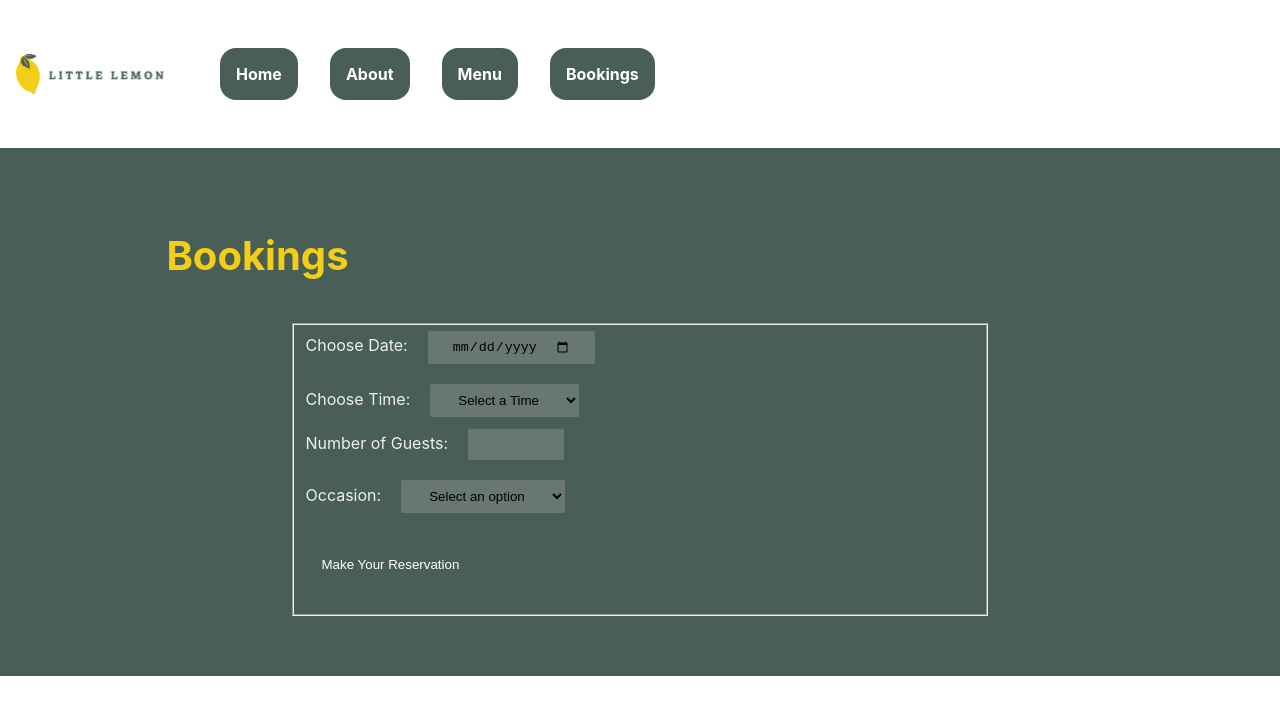
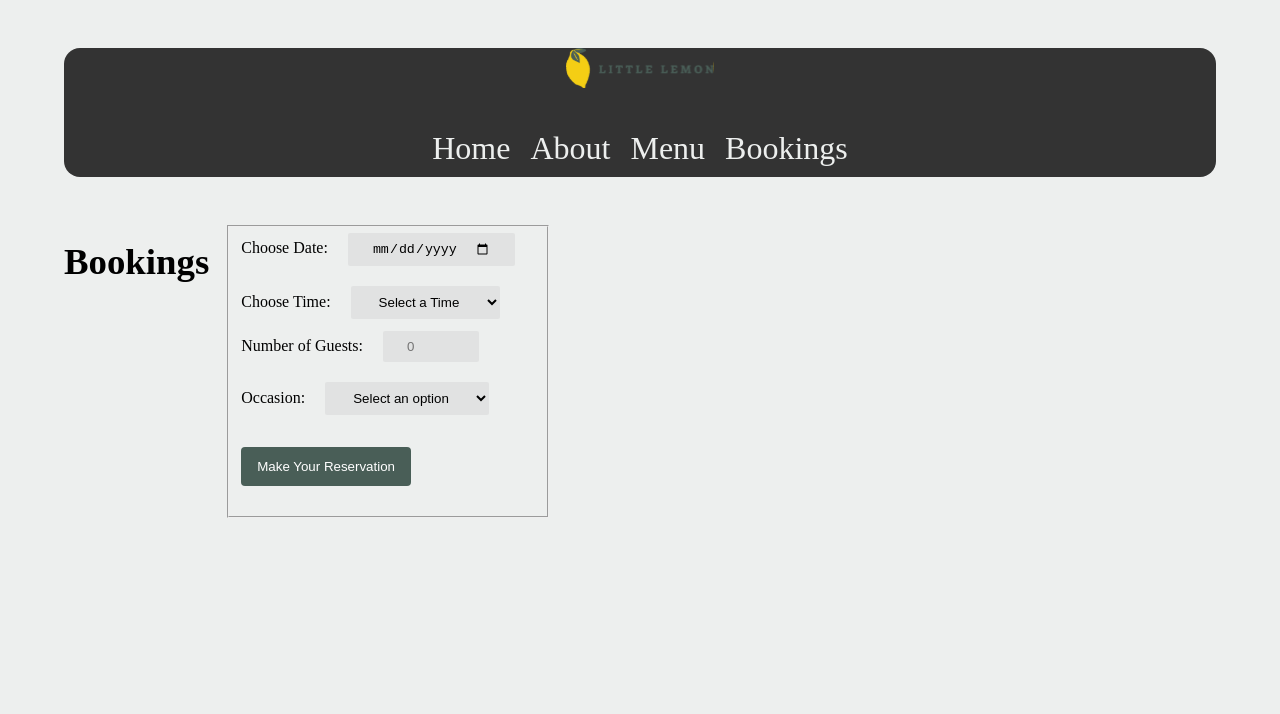
Before and after one commit to oislen/LittleLemonReact, a React (Create React App) app in the folder littlelemon/: page /bookings in a window 1280 px wide. Shown: the top 714 px of the page. Built offline with nearby package versions, Linux system fonts and the light colour scheme.

Commit message:
Updated css stylings for new home page and website

```diff
--- a/littlelemon/src/App.css
+++ b/littlelemon/src/App.css
@@ -1,89 +1,137 @@
 body {
-  width: 100%;
-  margin: 0 auto;
+    background-color: #edefee;
+    font-family: "Markazi Text", serif;
+    margin: 3rem 5%;
+}
+
+h1 {
+    font-size: 3rem;
+    margin-top: 1.5rem;
+    margin-bottom: 1.5rem;
+}
+
+h2 {
+    font-size: 2.3rem;
+}
+
+p {
+    font-weight: 400;
+    font-size: 1.3rem;
 }
 
 /* Header and Navigation Bar */
 
-.navbar {
-  display: flex;
-  padding: 1em;
+header img {
+    display: block;
+    margin: 0 auto;
 }
 
-.navbar-links {
-  list-style: none;
-  display: flex;
-  align-items: center;
+nav {
+    background-color: #333;
+    border-radius: 1rem;
+    margin: 1rem 0;
 }
 
-nav > ul > li {
-  padding: 1em;
+nav ul {
+    list-style: none;
+    font-size: 2rem;
+    text-align: center;
+    padding-inline-start: 0;
 }
 
-.navbar-button {
-  border-radius: 1rem;
-  text-decoration: none;
-  display: block;
-  background: #495e57;
-  padding: 1em;
-  text-align: center;
-  color: white;
-  font-weight: bold;
+nav ul li {
+    display: inline-block;
+    margin: 0.625rem;
 }
 
-/* generic web pages */
-
-.webPage {
-  background-color: #495e57;
-  padding: 40px 0;
+nav ul a {
+    color: #edefee;
+    text-decoration: none;
 }
 
-.webPage section {
-  color: #edefee;
-  padding: 10px 13%;
-  position: relative;
+nav ul a:active {
+    text-decoration: underline;
+    text-decoration-thickness: 0.1rem;
 }
 
-h2 {
-  color: #f4ce14;
-  font-size: 40px;
+nav ul a:hover {
+    text-decoration: underline;
+    text-decoration-thickness: 0.1rem;
 }
 
-h3 {
-  font-size: 25px;
+/* Home */
+
+section {
+    display: flex;
+    gap: 2rem 1rem;
+    margin: 1rem 0;
+    flex-direction: row;
 }
 
-.banner p {
-  font-size: 20px;
-  max-width: 520px;
-  line-height: 1.5;
-  margin-bottom: 30px;
+article {
+    flex: 1;
+    border-radius: 1rem;
+    padding-bottom: 1.5rem;
 }
 
-button {
-  background-color: #f4ce14;
-  color: black;
-  padding: 14px 18px;
-  border: none;
-  text-decoration: none;
-  border-radius: 12px;
-  font-size: 20px;
-  font-weight: bold;
-  cursor: pointer;
+article img {
+    max-width: 100%;
 }
 
-.banner-img {
-  position: absolute;
-  right: 13%;
-  top: 15%;
-  width: 400px;
+article ul {
+    list-style: none;
+    font-size: 1.3rem;
 }
 
-.banner-img img {
-  width: 100%;
-  height: 400px;
-  border-radius: 20px;
+article a:link {
+    font-size: 1.3rem;
 }
+
+article a:hover {
+    color: #495e57;
+}
+
+article a:active {
+    color: #edefee;
+    background-color: #495e57;
+}
+
+main article {
+    background-color: #fbdabb79;
+    padding: 0 1rem 1rem;
+}
+
+#hero {
+    background-image: linear-gradient(0deg, rgba(0, 0, 0, 0.3), rgba(0, 0, 0, 0.8)), url("./assets/Bruschetta.jpg");
+    background-size: cover;
+    background-position: center;
+    color: white;
+    min-height: 200px;
+    text-align: center;
+}
+
+#hero h1 {
+    margin-right: 2rem;
+    font-weight: 600;
+    font-size: 5rem;
+}
+
+#hero p {
+    max-width: 100%;
+    margin-left: 16rem;
+    margin-right: 2rem;
+}
+
+#hero {
+    background-image: linear-gradient(0deg, rgba(0, 0, 0, 0.3), rgba(0, 0, 0, 0.8)), url('./assets/restaurant_inside.jpg');
+    background-size: cover;
+    background-position: 75%;
+    color: white;
+    min-height: 200px;
+    text-align: center;;
+}
+
+/* Bookings */
 
 input, label {
   display: inline-block;
@@ -111,3 +159,30 @@ input, label {
 .confirm span {
   color: blue;
 }
+
+/* Footer */
+
+footer {
+    background-color: #EDEFEE;
+    margin: 1rem;
+    display: flex;
+    gap: 2rem 1rem;
+}
+
+footer img {
+    max-width: 50%;
+}
+
+footer p {
+    border-top: #333;
+    border-style: solid;
+    border-width: 0.1rem;
+    border-bottom: none;
+    border-left: none;
+    border-right: none;
+    text-align: right;
+}
+
+footer div {
+    flex: 1;
+}
```
